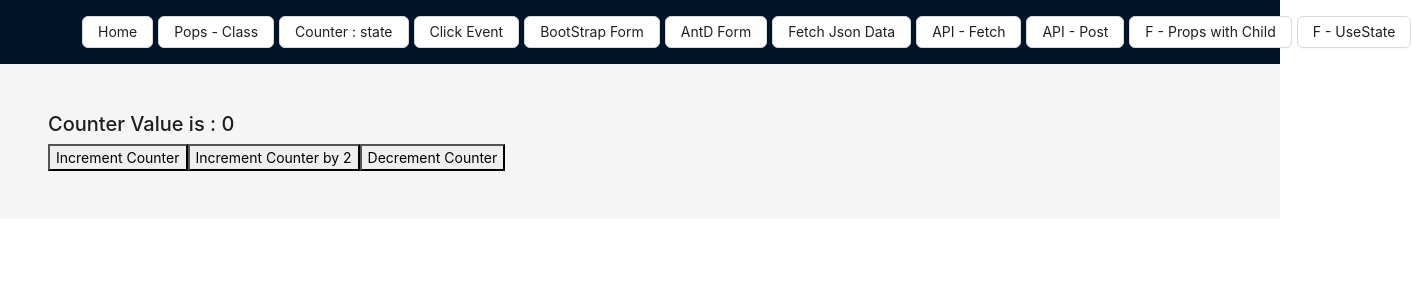
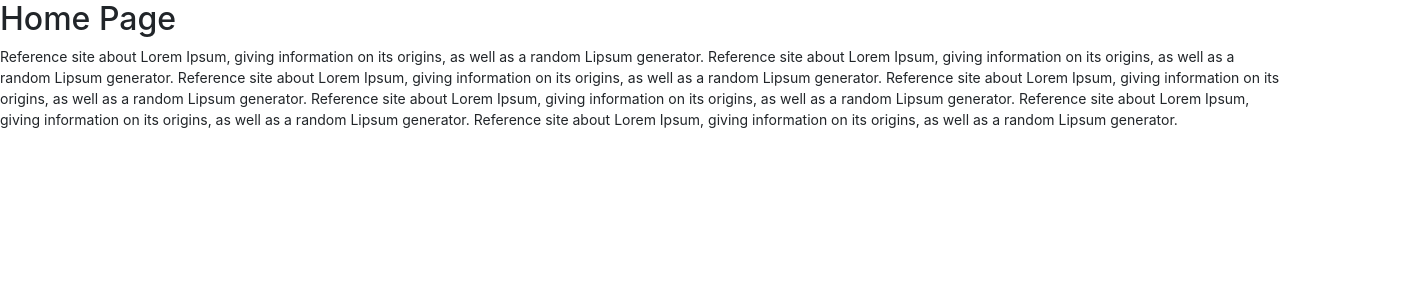
Before and after one commit to Kiran-25/react_app, a React (Create React App) app: page /counter_state in a window 1280 px wide. Shown: the top 300 px of the page, 1411 px wide, since content can reach past the window. Built offline with nearby package versions, Linux system fonts and the light colour scheme.

Commit message:
first demo done

```diff
--- a/src/App.js
+++ b/src/App.js
@@ -2,22 +2,17 @@
 import './App.css';
 import { BrowserRouter as Router,Routes, Route, Link } from 'react-router-dom';
  import Profile from './Components/Profile';
-// import Message from './Components/Message'
  import Counter from './Components/Counter';
  import MesgClass from './Components/MesgClass';
-// import MesgFun from './Components/MesgFun'
  import EventFun from './Components/EventFun'
  import EventClass from './Components/EventClass';
  import FetchJsonData from './Components/FetchJsonData';
-// import SimpleForm from './Components/SimpleForm';
 import UseStateHook from './Components/UseStateHook'
  import BootstrapForm from './Components/BootstrapForm';
  import AntDForm from './Components/AntDForm';
-import GetApi from './Components/GetApi'
-// import FunctionComponent from './Components/FunctionComponent';
-// import ClassComponent from './Components/ClassComponent';
-import DetialsCard from './Components/DetialsCard'
- import PostApi from './Components/PostApi'
+import GetApi from './Components/GetApi';
+import DetialsCard from './Components/DetialsCard';
+ import PostApi from './Components/PostApi';
  import Home from './Components/Home';
 import {Layout, Button } from 'antd';
 const { Header,  Content } = Layout;
@@ -26,12 +21,9 @@ const { Header,  Content } = Layout;
 function App() {
 
   return (
-
 	<>
-
-
-
-<Layout>
+	<Home />
+	{/* <Layout>
 	<Router>
 		<Header>
 			<ul style={{listStyle: 'none', display:'flex', gap:'5px'}}>
@@ -44,18 +36,12 @@ function App() {
 			<Link to={"/fetch_json_data" } ><li className='pl-2'><Button>Fetch Json Data</Button></li></Link>
 			<Link to={"/fetch_api" } ><li className='pl-2'><Button>API - Fetch</Button></li></Link>
 			<Link to={"/post_api" } ><li className='pl-2'><Button>API - Post</Button></li></Link>
-
-		{/* <Link to={"/fEvent" } ><li className='pl-2'><Button>F - Event</Button></li></Link> */}
 			<Link to={"/fprops_child" } ><li className='pl-2'><Button>F - Props with Child</Button></li></Link>
 			<Link to={"/fuseState" } ><li className='pl-2'><Button>F - UseState</Button></li></Link>
+			</ul>
+		</Header>
 
-
-
-		</ul>
-
-	  </Header>
 		<Content className='p-5'>
-
 			<Routes>
 			<Route path="/" element={< Home />} />
 				<Route path="/details/:id" element={< DetialsCard  />} />
@@ -70,35 +56,10 @@ function App() {
 				<Route path="/fEvent" element={< EventFun />} />
 				<Route path="/fprops_child" element={< Profile  userName="John" > <h6>This is Child Data</h6></Profile> } />
 				<Route path="/fuseState" element={< UseStateHook /> } />
-
-
 			</Routes>
-
-
-
 		</Content>
 		</Router>
-    </Layout>
-
-
-		{/* Class Based Component */}
-		{/* <ClassComponent />
-		< GetApi />
-		< DetialsCard />
-		<AntDForm />
-		<BootstrapForm />
-		<FetchJsonData />
-		<EventClass />
-		<MesgClass fname="Test" lname="Name" />
-		<Message messageCode='20' />
-		<Counter />
-		<PostApi />*/}
-		{/* Function Based Component */}
-		{/* <FunctionComponent />
-		<EventFun />
-		<MesgFun  fname="Test" lname="Name" />
-		<Profile userName="TestName" > <h5>Child Data</h5></Profile>
-		<UseStateHook />   */}
+		</Layout>  */}
 	</>
   )
 }
--- a/src/Components/Counter.js
+++ b/src/Components/Counter.js
@@ -1,4 +1,5 @@
 import { Component } from "react";
+import { Button } from "antd";
 
 class Counter extends Component{
 
@@ -35,9 +36,9 @@ class Counter extends Component{
         return (
             <div>
             <h5>Counter Value is : {this.state.count}</h5>
-            <button onClick={this.increment}>Increment Counter</button>
-            <button onClick={this.incrementByTwo}>Increment Counter by 2</button>
-            <button onClick={this.decrement}>Decrement Counter</button>
+            <Button type="primary" style={{marginRight:'5px'}} onClick={this.increment} >Increment Counter </Button>
+            <Button type="primary" style={{marginRight:'5px'}}  onClick={this.incrementByTwo}>Increment Counter by 2</Button>
+            <Button type="primary" style={{marginRight:'5px'}} onClick={this.decrement}>Decrement Counter</Button>
             </div>
         )
     }
--- a/src/Components/EventClass.js
+++ b/src/Components/EventClass.js
@@ -1,4 +1,5 @@
 import { Component } from "react";
+import { Button } from "antd";
 
 
 
@@ -15,7 +16,7 @@ class EventClass extends Component{
 
         return (
             <div>
-                <button onClick={this.clickEventHnadle}>Click Event</button>
+                <Button type="primary" onClick={this.clickEventHnadle}>Click Event </Button>
             </div>
         )
     }
--- a/src/Components/PostApi.js
+++ b/src/Components/PostApi.js
@@ -1,5 +1,5 @@
 import { Component } from "react";
-import { Row, Col, Card } from "antd";
+import { Row, Col, Card, Button } from "antd";
 import axios from "axios";
 
 class PostApi extends Component{
@@ -28,7 +28,7 @@ class PostApi extends Component{
                     <Col sm={12} >
                         <Card>
                         <h4 >Post Api Call</h4>
-                        <button onClick={this.postAPI}>Click On Post API</button>
+                        <Button type="primary" onClick={this.postAPI}>Click On Post API</Button>
                         </Card>
                     </Col>
                 </Row>
--- a/src/Components/UseStateHook.js
+++ b/src/Components/UseStateHook.js
@@ -1,4 +1,5 @@
 import { useState } from "react";
+import { Button } from "antd";
 
 const UseStateHook = () => {
     const onAddClick =() =>{
@@ -15,9 +16,9 @@ const UseStateHook = () => {
     return (
         <>
     <h2>Use State Hook works</h2>
-    <button onClick={onAddClick}>Add</button>
-    Count is : {currentCount}
-    <button onClick={onDecClick}>Minus</button>
+    <Button type="primary" onClick={onAddClick}>Add</Button>
+    &nbsp; Count is : {currentCount} &nbsp;
+    <Button type="primary" onClick={onDecClick}>Minus</Button>
     </>
     )
 }
--- /dev/null
+++ b/src/Services/CommonService.js
@@ -0,0 +1,18 @@
+
+
+const CommonService = (parm) =>{
+    return parm*parm;
+};
+
+// const anotherService = (parm) =>{
+//     return parm+parm;
+// }
+
+// class CommonService {
+
+//     run(params) {
+//         return params;
+//     }
+// }
+
+export default CommonService
--- a/src/index.js
+++ b/src/index.js
@@ -6,9 +6,9 @@ import reportWebVitals from './reportWebVitals';
 
 const root = ReactDOM.createRoot(document.getElementById('root'));
 root.render(
-  <React.StrictMode>
+  // <React.StrictMode>
     <App />
-  </React.StrictMode>
+  // </React.StrictMode>
 );
 
 // If you want to start measuring performance in your app, pass a function
```
Also changed, not shown: src/Components/Home.js (+10 -0 lines). Lines whose indentation alone changed are shown as unchanged.
